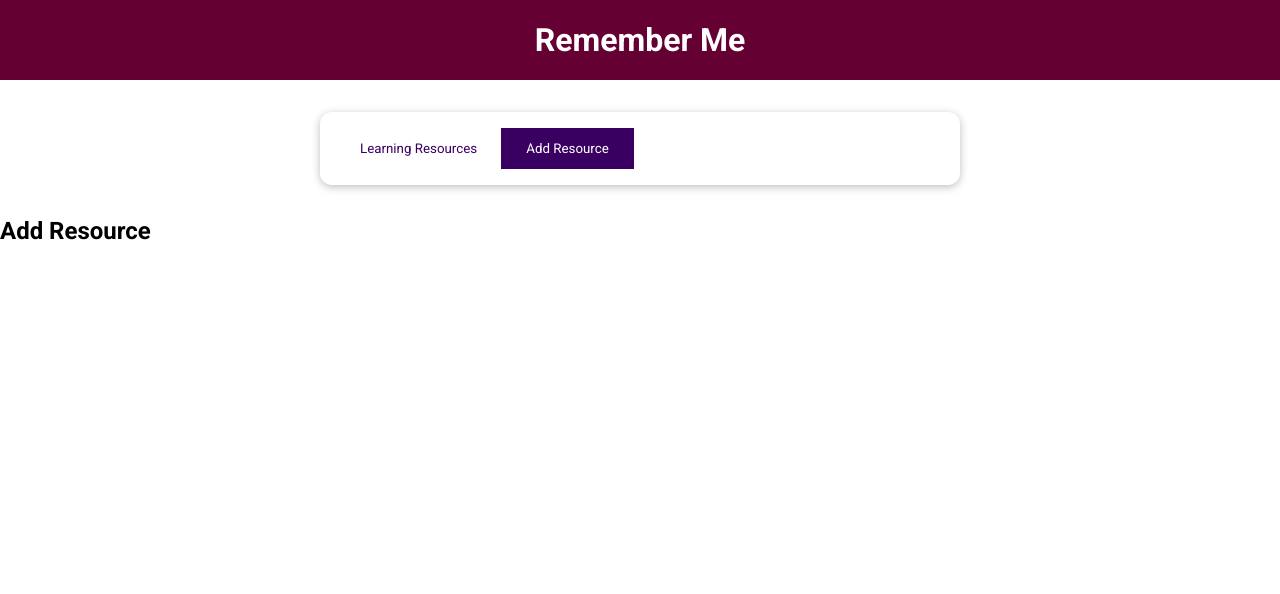
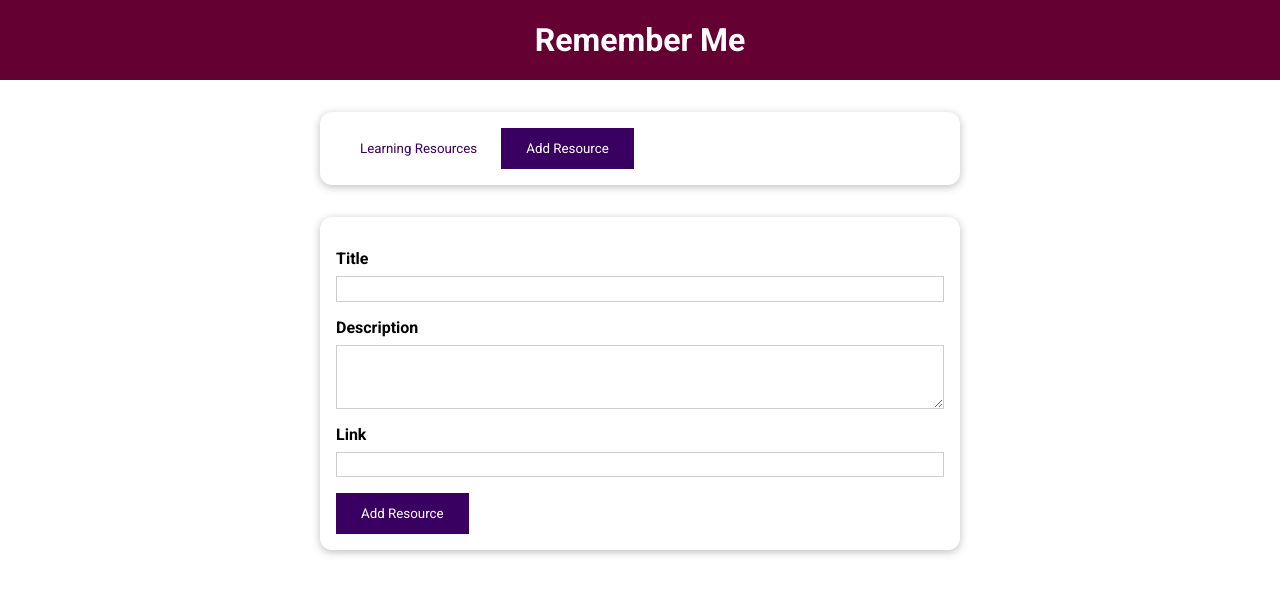
Before and after one commit to butters5789/vue-tcg-learning-resources-app, a Vue app: page / in a window 1280 px wide. Both pictures are taken after a click on the button "Add Resource". Shown: the top 594 px of the page. Built offline with nearby package versions, Linux system fonts and the light colour scheme.

Commit message:
stub out form

```diff
--- a/src/components/UI/BaseButton.vue
+++ b/src/components/UI/BaseButton.vue
@@ -1,5 +1,5 @@
 <template>
-  <button :type="type" :class="mode">
+  <button :class="mode">
     <slot></slot>
   </button>
 </template>
@@ -7,10 +7,6 @@
 <script>
 export default {
   props: {
-    type: {
-      type: String,
-      required: true,
-    },
     mode: {
       type: String,
       required: false,
--- a/src/components/learning-resources/AddResource.vue
+++ b/src/components/learning-resources/AddResource.vue
@@ -1,13 +1,63 @@
 <template>
-  <h2>Add Resource</h2>
+  <base-card>
+    <form>
+      <div class="form-control">
+        <label for="title">Title</label>
+        <input id="title" name="title" type="text" />
+      </div>
+
+      <div class="form-control">
+        <label for="description">Description</label>
+        <textarea id="description" name="description" rows="3"></textarea>
+      </div>
+
+      <div class="form-control">
+        <label for="link">Link</label>
+        <input id="link" name="link" type="url" />
+      </div>
+
+      <div>
+        <base-button type="submit">Add Resource</base-button>
+      </div>
+    </form>
+  </base-card>
 </template>
 
 <script>
+import BaseButton from '../UI/BaseButton.vue';
+import BaseCard from '../UI/BaseCard.vue';
 export default {
-
-}
+  components: {
+    BaseCard,
+    BaseButton,
+  },
+};
 </script>
 
-<style>
+<style scoped>
+label {
+  font-weight: bold;
+  display: block;
+  margin-bottom: 0.5rem;
+}
 
+input,
+textarea {
+  display: block;
+  width: 100%;
+  font: inherit;
+  padding: 0.15rem;
+  border: 1px solid #ccc;
+}
+
+input:focus,
+textarea:focus {
+  outline: none;
+  border-color: #3a0061;
+  background-color: #f7ebff;
+}
+
+.form-control {
+  margin: 1rem 0;
+}
 </style>
```
